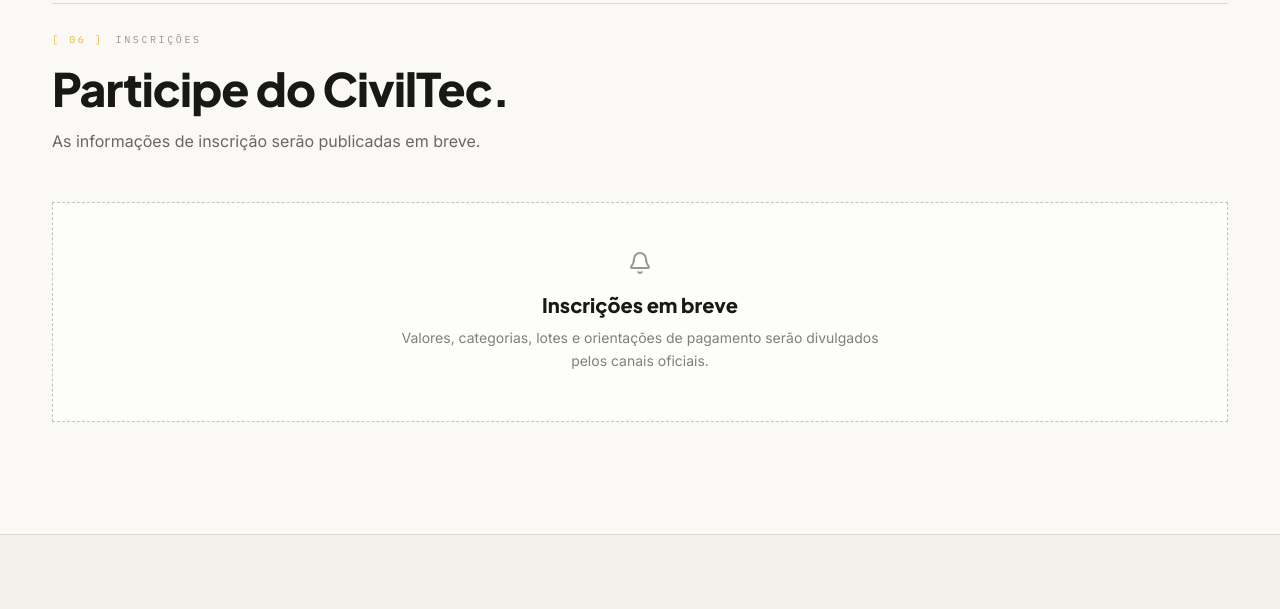
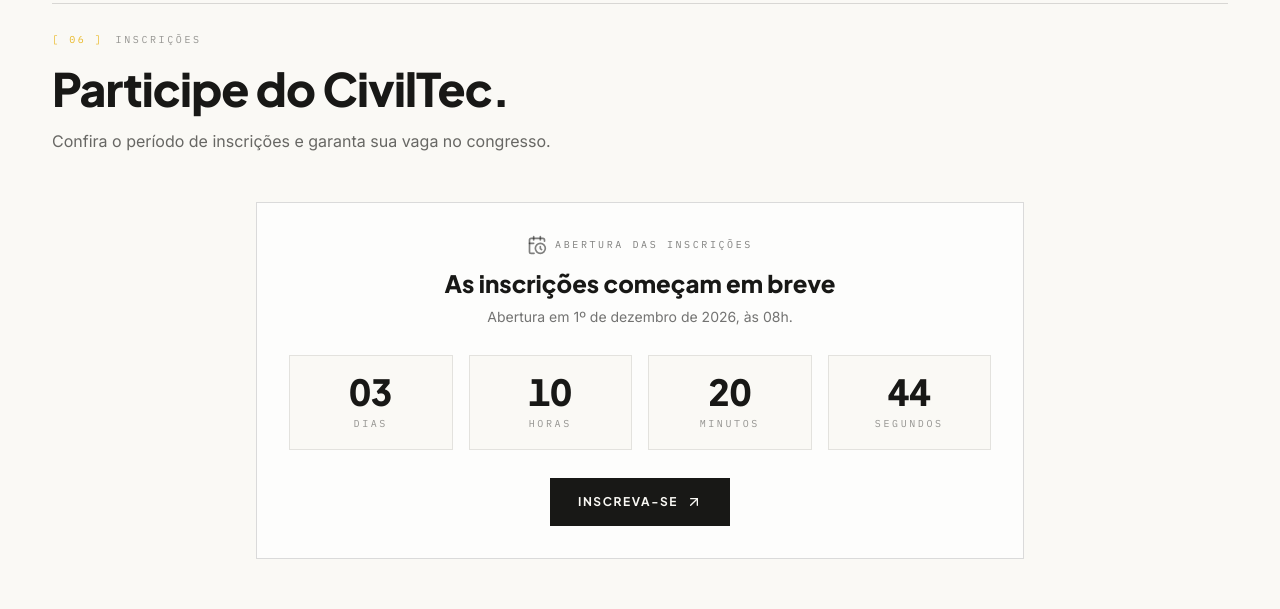
Before and after one commit to Dkalones/civil-tec, a React (Vite) app: page / in a window 1280 px wide. Shown: the part 4380-4989 px from the top of the page. Built offline with nearby package versions, Linux system fonts and the light colour scheme.

Commit message:
Show registration countdown on homepage

```diff
--- a/src/components/site/Tickets.jsx
+++ b/src/components/site/Tickets.jsx
@@ -1,5 +1,5 @@
-import { Bell } from "lucide-react";
 import SectionHeading from "@/components/site/SectionHeading";
+import RegistrationWindow from "@/components/site/RegistrationWindow";
 
 export default function Tickets() {
   return (
@@ -9,14 +9,10 @@ export default function Tickets() {
           index="06"
           eyebrow="Inscrições"
           title="Participe do CivilTec."
-          description="As informações de inscrição serão publicadas em breve."
+          description="Confira o período de inscrições e garanta sua vaga no congresso."
         />
-        <div className="mt-12 border border-dashed border-ink/25 bg-card px-6 py-12 text-center">
-          <Bell className="mx-auto h-6 w-6 text-ink/45" aria-hidden="true" />
-          <h3 className="mt-4 font-heading text-xl font-extrabold text-ink">Inscrições em breve</h3>
-          <p className="mx-auto mt-2 max-w-lg text-sm leading-relaxed text-ink/55">
-            Valores, categorias, lotes e orientações de pagamento serão divulgados pelos canais oficiais.
-          </p>
+        <div className="mt-12">
+          <RegistrationWindow compact />
         </div>
       </div>
     </section>
```
